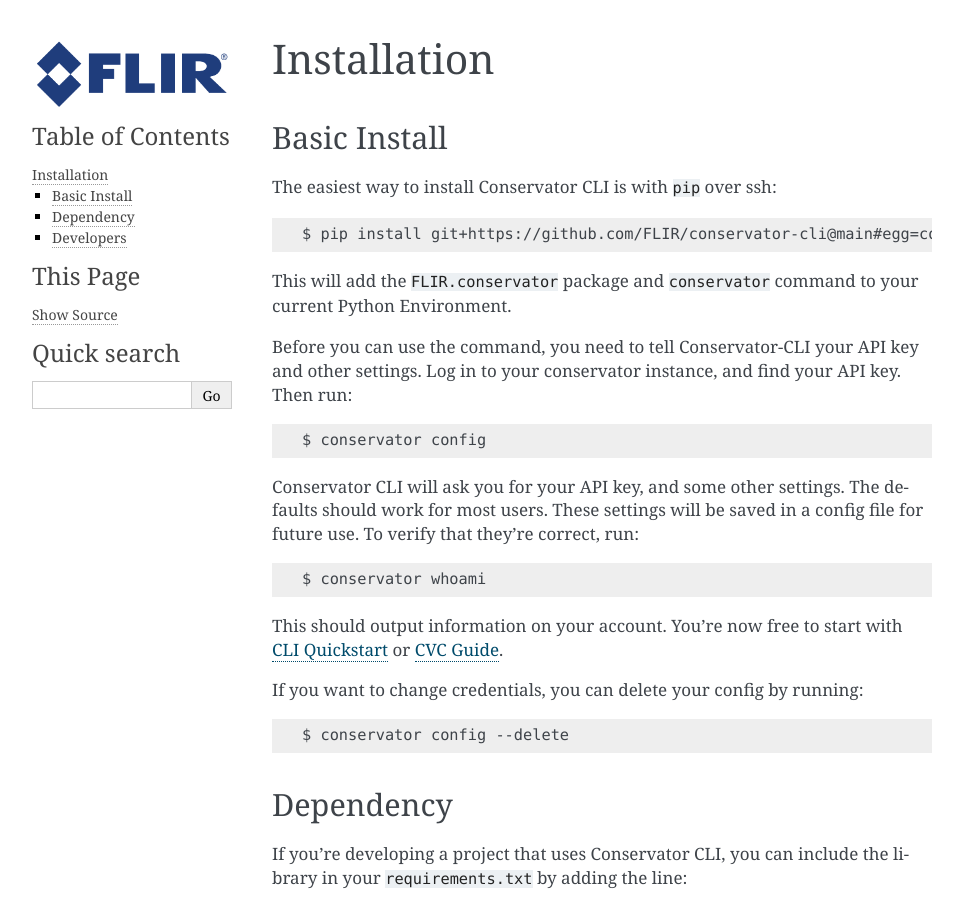
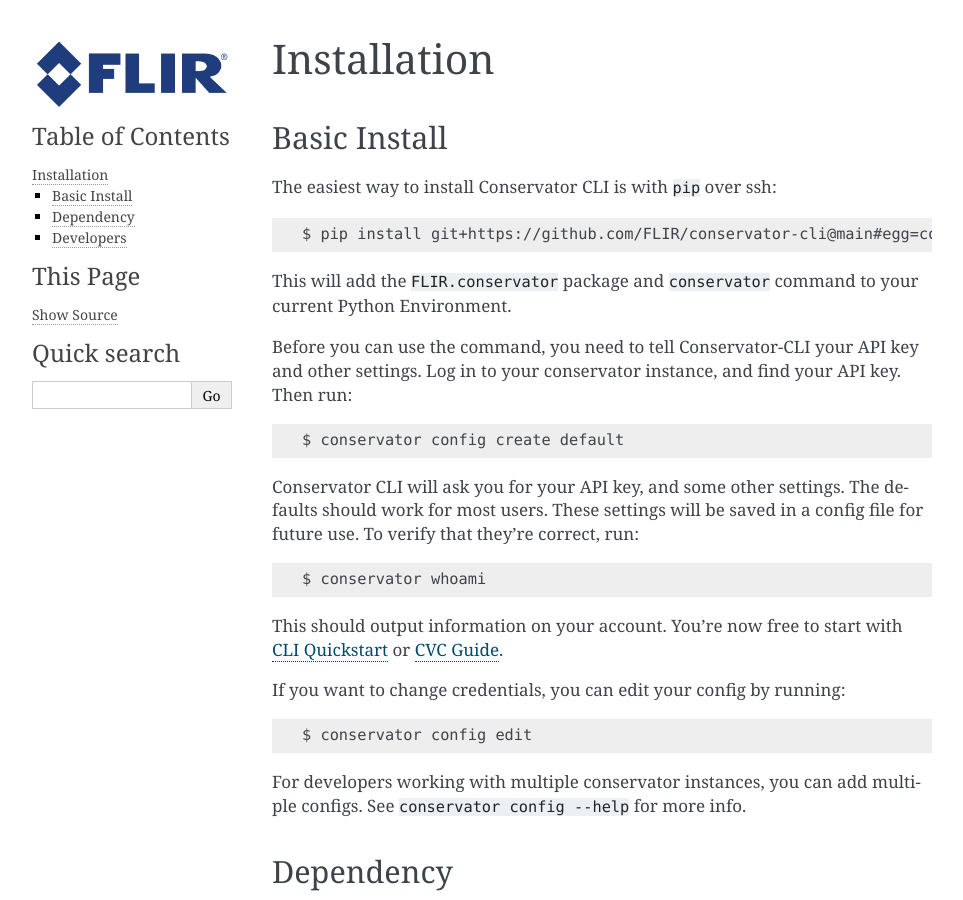
Before and after one commit to FLIR/conservator-cli, a Sphinx documentation site: the page built from docs/usage/installation.rst, in a window 1280 px wide and 900 px high. Shown: the whole window, without its empty margins (148-1111 px from the left). Built offline with Sphinx 7.4.7, drawn with Linux system fonts in a browser that asks for light colours.

Commit message:
Update docs

```diff
--- a/docs/usage/installation.rst
+++ b/docs/usage/installation.rst
@@ -14,7 +14,7 @@
 Before you can use the command, you need to tell Conservator-CLI your API key and
 other settings. Log in to your conservator instance, and find your API key. Then run::
 
-    $ conservator config
+    $ conservator config create default
 
 Conservator CLI will ask you for your API key, and some other settings.
 The defaults should work for most users. These settings will be
@@ -25,9 +25,12 @@
 This should output information on your account. You're now free to start
 with :doc:`cli_quickstart` or :doc:`cvc_guide`.
 
-If you want to change credentials, you can delete your config by running::
+If you want to change credentials, you can edit your config by running::
 
-    $ conservator config --delete
+    $ conservator config edit
+
+For developers working with multiple conservator instances, you can add
+multiple configs. See ``conservator config --help`` for more info.
 
 Dependency
 ----------
```
